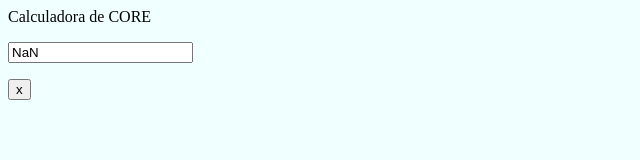
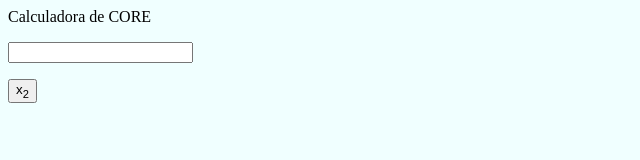
Before and after one commit to Nerio-Messino/DUDAS_P3, a website: page index.html in a window 1280 px wide. Shown: the full height of the page, 0-640 px from the left. Drawn offline with Linux system fonts and the light colour scheme.

Commit message:
modificar linea 21 y añadir un subindice

```diff
--- a/index.html
+++ b/index.html
@@ -7,7 +7,7 @@
 
     <p><input type="text" id="pantalla"></p>
 
-    <button id="cuadrado" onclick="addEventListener(click,CalcularCuadrado )" > x </button>
+    <button id="cuadrado" onclick="addEventListener(click,CalcularCuadrado() )" > x<sub>2</sub> </button>
 
 
 
@@ -18,7 +18,7 @@
        cuadrado=number*number;
        return cuadrado;
       }
-      document.getElementById("pantalla").value = CalcularCuadrado();
+      document.getElementById("pantalla").value = CalcularCuadrado(number);
     </script>
 
    </body>
```
